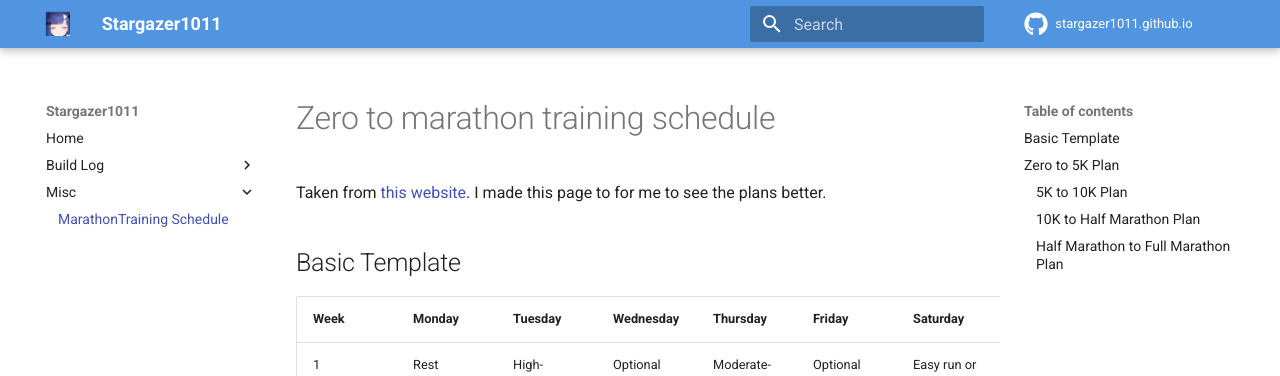
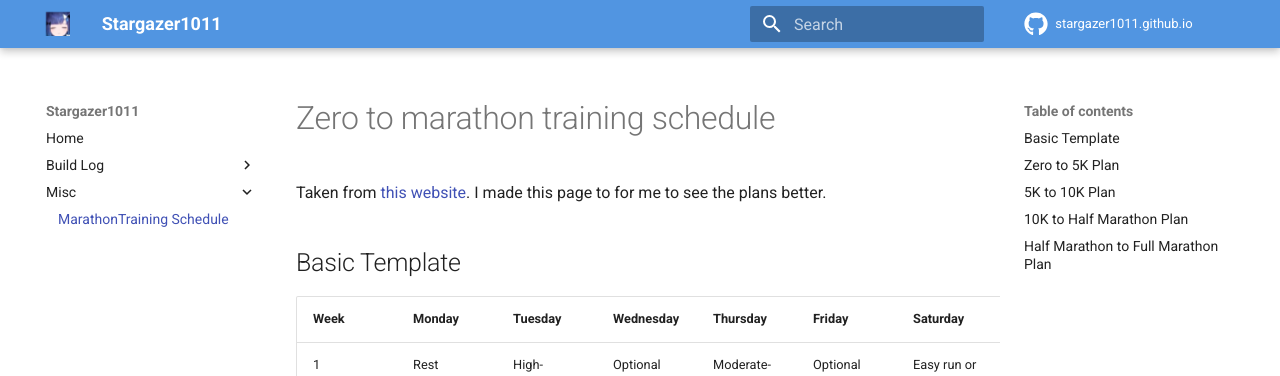
Before and after one commit to Stargazer1011/stargazer1011.github.io, an MkDocs documentation site: the page built from docs/zero_to_marathon_training.md, in a window 1280 px wide and 900 px high. Shown: the top 376 px of the window. Built offline with MkDocs 1.6.1 and Material for MkDocs 9.7.7, drawn with Linux system fonts in a browser that asks for light colours; comment, search, counter and statistics services are not loaded.

```diff
--- a/docs/zero_to_marathon_training.md
+++ b/docs/zero_to_marathon_training.md
@@ -15,7 +15,7 @@ Taken from [this website](https://run.outsideonline.com/training/training-plans/
 | 3 | Rest | Walk/Run Easy 15x (Walk 30 sec/Run Easy 1.5 min) | Optional Non-Impact Cardio 30 min | Walk/Run Easy 15x (Walk 30 sec/ Run Easy 1 min) | Optional Non-Impact Cardio 30 min | Run Easy 30 min |  	Optional Non-Impact Cardio 30 min |
 | 4 | Rest | Walk/Run Easy 15x(Walk 30 sec) | Optional Non-Impact Cardio 30 min |  Run Easy 25 min |  Optional Non-Impact Cardio 30 min | Rest | 5K Race |
 
-### 5K to 10K Plan
+## 5K to 10K Plan
 
 | Week | Monday | Tuesday | Wednesday | Thursday | Friday | Saturday | Sunday |
 | ----------- | ----------- | ----------- | ----------- | ----------- | ----------- | ----------- | ----------- |
@@ -24,7 +24,7 @@ Taken from [this website](https://run.outsideonline.com/training/training-plans/
 | 3 | Rest | Speed Play 40 min Easy with 4×30 sec Hard sprinkled in | Optional Non-Impact Cardio 30 min | Fast Finish 30 min Easy + 10 min Moderate | Optional Non-Impact Cardio 30 min | Run Easy 1 hour | Optional Non-Impact Cardio 30 min |
 | 4 | Rest | Speed Play 35 min Easy with 4×30 second Hard sprinkled in | Optional Non-Impact Cardio 30 min |  	Fast Finish 30 min Easy + 5 min Moderate | Optional Non-Impact Cardio 30 min | Rest | 10K Race |
 
-### 10K to Half Marathon Plan
+## 10K to Half Marathon Plan
 
 | Week | Monday | Tuesday | Wednesday | Thursday | Friday | Saturday | Sunday |
 | ----------- | ----------- | ----------- | ----------- | ----------- | ----------- | ----------- | ----------- |
@@ -37,7 +37,7 @@ Taken from [this website](https://run.outsideonline.com/training/training-plans/
 | 7 | Rest | Hill Reps 10 min Easy + 7x(1 min Hard uphill/2 min Easy) + 10 min Easy | Optional Non-Impact Cardio 30 min | Tempo Run 15 min Easy + 20 min Moderate + 15 min Easy | Optional Non-Impact Cardio 30 min | Run Easy or Non-Impact Cardio 30 min | Long Run 8 miles Easy |
 | 8 | Rest | Speed Play 40 min Easy with 8×30 sec Hard sprinkled in | Optional Non-Impact Cardio 30 min | Fast Finish 40 min Easy + 10 min Moderate | Optional Non-Impact Cardio 30 min | Rest | Half Marathon |
 
-### Half Marathon to Full Marathon Plan
+## Half Marathon to Full Marathon Plan
 
 | Week | Monday | Tuesday | Wednesday | Thursday | Friday | Saturday | Sunday |
 | ----------- | ----------- | ----------- | ----------- | ----------- | ----------- | ----------- | ----------- |
```
